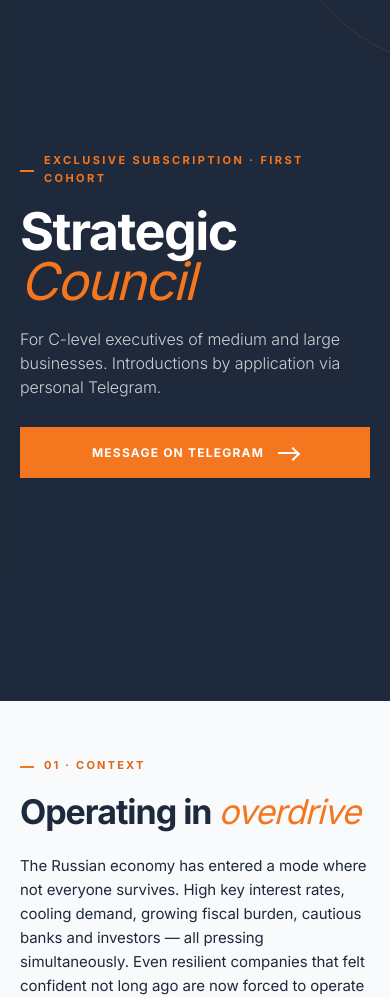
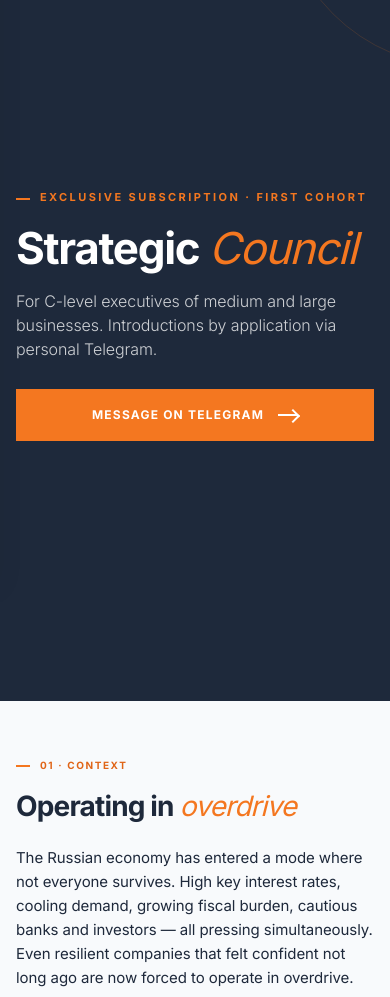
Before and after one commit to VadimBatkin/senior-advisors-website, a plain HTML site: page stratsovet-en.html in a window 390 px wide. Shown: the part 143-1140 px from the top of the page. Drawn offline with Linux system fonts and the light colour scheme.

Commit message:
Fix mobile layout on Stratsovet pages
- Add overflow-wrap/word-break to hero-title to prevent the long
  Russian word 'Стратегический' from overflowing on narrow screens
- Add new 480px breakpoint for small phones (320-480px):
  tighten container padding, reduce hero-title to 44px,
  sec-title to 28px, scope-hook to 16px, and other type reductions

Co-Authored-By: Claude Sonnet 4.6 <noreply@anthropic.com>

```diff
--- a/stratsovet-en.html
+++ b/stratsovet-en.html
@@ -1419,6 +1419,8 @@ body {
   .hero-title {
     font-size: 52px;
     margin-bottom: 20px;
+    overflow-wrap: break-word;
+    word-break: break-word;
   }
 
   .hero-sub {
@@ -1623,6 +1625,38 @@ body {
   .ws-cta-btn {
     padding: 16px 22px;
     font-size: 12px;
+  }
+}
+
+/* Narrow phones: ≤ 480px */
+@media (max-width: 480px) {
+  .lp-container {
+    padding: 0 16px;
+  }
+
+  .hero-title {
+    font-size: 44px;
+  }
+
+  .sec-title {
+    font-size: 28px;
+  }
+
+  .sec-eyebrow {
+    font-size: 10px;
+    letter-spacing: 0.16em;
+  }
+
+  .scope-hook {
+    font-size: 16px;
+  }
+
+  .what-card-num {
+    font-size: 28px;
+  }
+
+  .map-us-title {
+    font-size: 20px;
   }
 }
 
```
Also changed, not shown: stratsovet-ru.html (+34 -0 lines).
